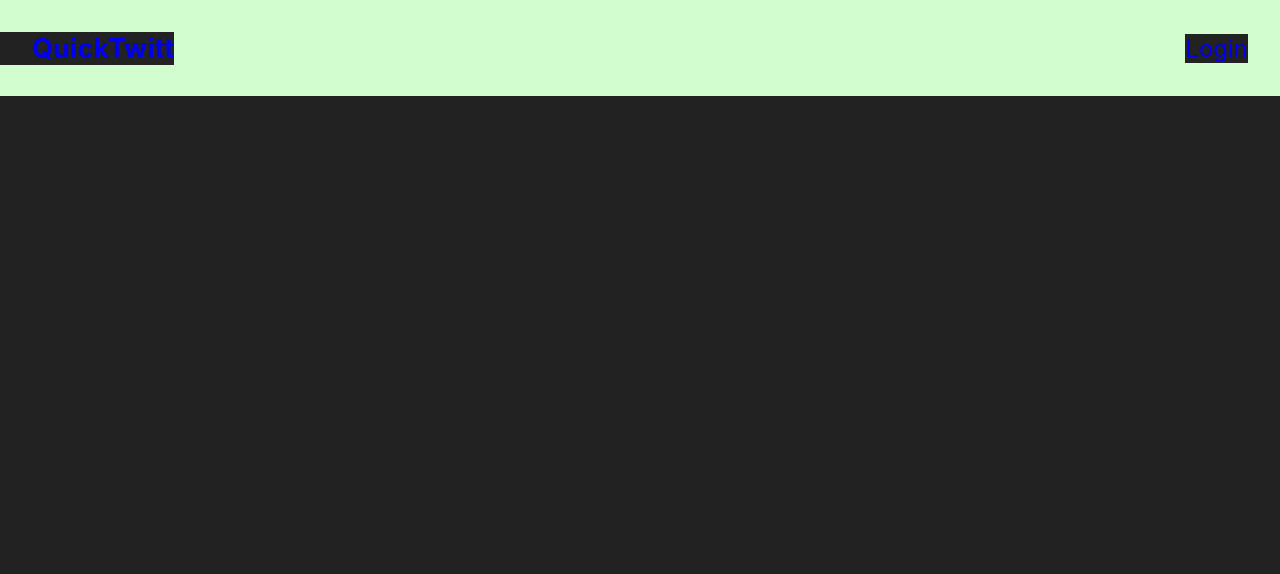
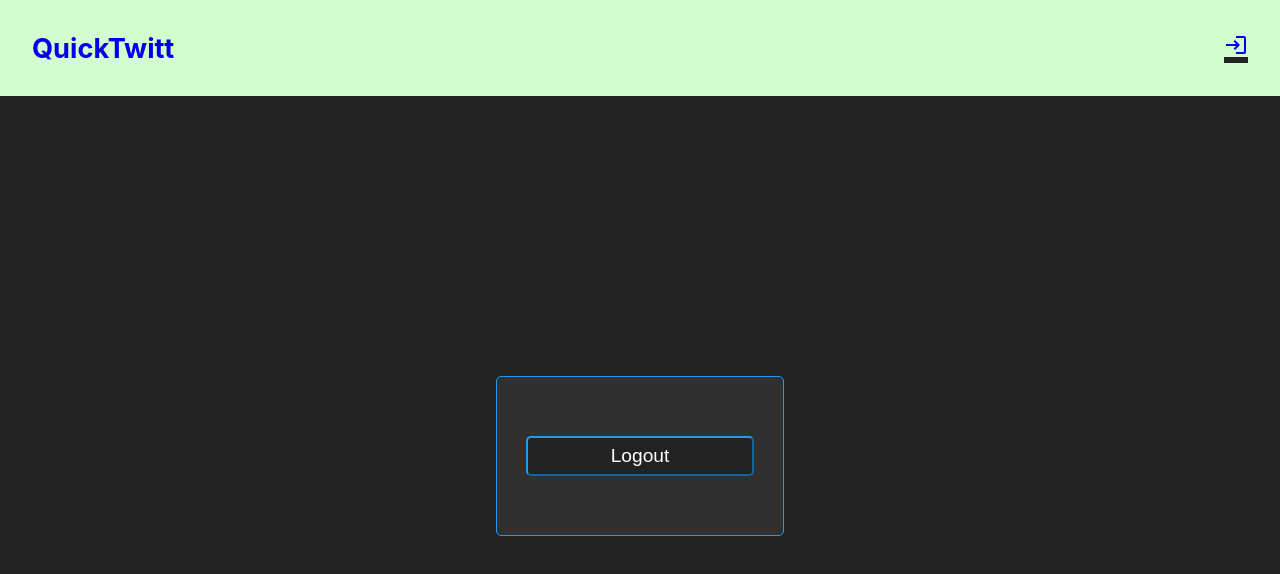
Before and after one commit to Rockyraven/quick-twitt, a React (Create React App) app: page /profile in a window 1280 px wide. Before the commit this address had no page. Shown: the top 574 px of the page. Built offline with nearby package versions, Linux system fonts and the light colour scheme; what miragejs would draw is missing.

Commit message:
profile page created

```diff
--- a/src/App.js
+++ b/src/App.js
@@ -1,7 +1,7 @@
 import React from 'react'
 import { Route, Routes } from 'react-router-dom'
 import { Navbar } from './component'
-import { HomePage, LoginPage } from './pages'
+import { HomePage, LoginPage, Profile } from './pages'
 import { ToastContainer } from 'react-toastify';
   import 'react-toastify/dist/ReactToastify.css';
 import { ProtectedRoute } from './component/ProtectedRoute';
@@ -24,8 +24,9 @@ pauseOnHover
    <Navbar/>
    <Routes>
     {/* <Route element={<ProtectedRoute/>}> */}
-     <Route path='/home' element={<HomePage/>} />
+     <Route path='/' element={<HomePage/>} />
      <Route path='/login' element={<LoginPage/>} />
+     <Route path='/profile' element={<Profile/>} />
      {/* </Route> */}
    </Routes>
     </>
--- a/src/component/navbar/Navbar.jsx
+++ b/src/component/navbar/Navbar.jsx
@@ -1,16 +1,22 @@
 import React from 'react'
 import { Link } from 'react-router-dom'
 import './navbar.css'
+import {useSelector} from 'react-redux'
+import LoginIcon from '@mui/icons-material/Login';
+import PersonIcon from '@mui/icons-material/Person';
 
 export const Navbar = () => {
+  const { isAuthenticated } = useSelector(state => state.auth)
   return (
     <div className='navbar-container'>
-        <Link to='/'>
-        <p className='navbar-title'>QuickTwitt</p>
+        <Link to='/' className='navbar-title'>QuickTwitt
         </Link>
         <div className='login-link'>
-          <Link to='/login'>Login
-          </Link>
+        {isAuthenticated? <Link to="/profile" className="login">
+          <PersonIcon className='symbol'/>
+          </Link> : <Link to="/login" className="login">
+            <LoginIcon className='symbol'/>
+          </Link>}
         </div>
         </div>
   )
--- a/src/component/navbar/navbar.css
+++ b/src/component/navbar/navbar.css
@@ -9,9 +9,17 @@
     margin-left: auto;
     margin-right: 2rem;
     font-size: 1.5rem;
+    background-color: var(--nav-background);
+    /* color: red; */
 }
 .navbar-title{
     font-size: 1.7rem;
     font-weight: 700;
     margin-left: 2rem;
+    background-color: var(--nav-background);
 }
+
+.symbol{
+    background-color: var(--nav-background);
+
+}
--- a/src/index.css
+++ b/src/index.css
@@ -22,4 +22,5 @@ body {
   --icon-color: #1d9bf0;
   --white: white;
   --grey: #333232;
+  --nav-background: #d2fdce;
 }
--- a/src/pages/index.js
+++ b/src/pages/index.js
@@ -1,2 +1,3 @@
 export { HomePage } from "./homepage/HomePage";
 export { LoginPage } from "./profile-login/LoginPage";
+export { Profile } from "./profile-page/Profile";
--- a/src/pages/profile-login/LoginPage.js
+++ b/src/pages/profile-login/LoginPage.js
@@ -14,7 +14,7 @@ const navigate = useNavigate()
 
 useEffect(()=>{
   if(isAuthenticated){
-    navigate('/home')
+    navigate('/')
     toast.success("LoggedIn successFully")
   }
   if(error){
@@ -47,7 +47,7 @@ const loginHandler = (username, password) => {
           onInput={(e) => setUsername(e.target.value)}
         />
         <input
-          type="text"
+          type="password"
           label="password"
           value={password}
           id="outlined-password-input"
--- /dev/null
+++ b/src/pages/profile-page/Profile.js
@@ -0,0 +1,39 @@
+import React from "react";
+import "./profile.css";
+import { useDispatch } from "react-redux";
+import {useNavigate} from 'react-router-dom'
+import {  logout } from "../../redux/slices/authSlice";
+import { toast } from "react-toastify";
+
+
+export const Profile = () => {
+    const dispatch = useDispatch();
+    const navigate = useNavigate()
+//   const logoutHandler = () => {
+//     localStorage.removeItem("user");
+//     setUser(null);
+//     navigate("/login");
+//     toast.error("Logged Out successfully")
+//   };
+const logoutHandler = () => {
+    dispatch(logout())
+    navigate('/')
+    // toast.error("Logout Successfully")
+  }
+
+  return (
+    <>
+      <div className="login-page-container">
+        <div className="logout-section">
+          {/* <p className="login-tilte">
+            Name: {user.firstName} {user.lastName}
+          </p>
+          <p className="login-tilte">Email: {user.email}</p> */}
+          <button className="login-button"  onClick={logoutHandler}>
+            Logout
+          </button>
+        </div>
+      </div>
+    </>
+  );
+};
--- /dev/null
+++ b/src/pages/profile-page/profile.css
@@ -0,0 +1,12 @@
+.logout-section{
+    height: 10rem;
+    width: 18rem;
+    border: 1px solid var(--icon-color);
+    background-color: var(--clr-border-color-3);
+    display: flex;
+    flex-direction: column;
+    justify-content: center;
+    align-items: center;
+    border-radius: 5px;
+    line-height: 2rem;
+}
--- a/src/redux/slices/authSlice.js
+++ b/src/redux/slices/authSlice.js
@@ -1,5 +1,6 @@
 import { createSlice, createAsyncThunk } from "@reduxjs/toolkit";
 import axios from "axios";
+import { toast } from "react-toastify";
 
 export const login = createAsyncThunk("auth/login", async (userData) => {
   const userDetail = JSON.stringify(userData);
@@ -19,7 +20,15 @@ export const authSlice = createSlice({
     clearError: (state)=>{
         state.loading =  false
         state.error = null
-    }
+    },
+    logout: (state) => {
+      state.isAuthenticated = false;
+      state.user = null;
+      state.loading = true;
+      state.encodedToken = null;
+      toast.success("Logged out successfully");
+    },
+
   },
   extraReducers: {
     [login.pending]: (state) => {
@@ -45,5 +54,5 @@ export const authSlice = createSlice({
     },
   },
 });
-export const {clearError} = authSlice.actions
+export const {clearError, logout} = authSlice.actions
 export default authSlice.reducer;
```
